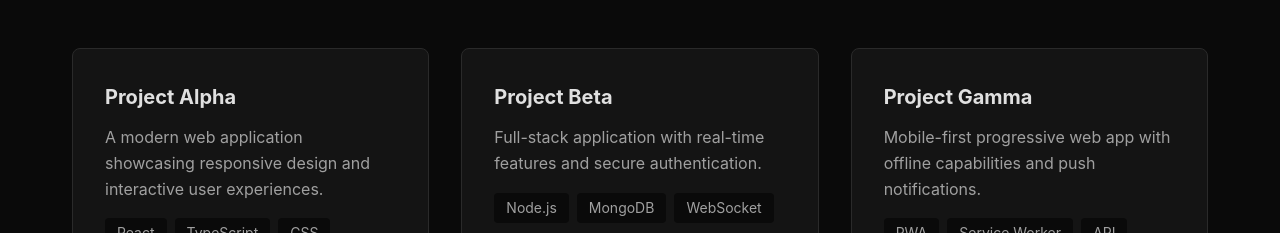
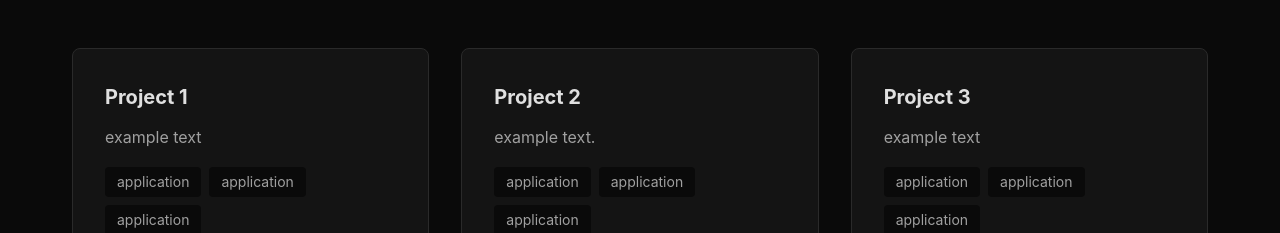
Before and after one commit to IamKasper/PortfolioWebsite, a plain HTML site: page index.html in a window 1280 px wide. Shown: the part 719-952 px from the top of the page. Drawn offline with nearby package versions, Linux system fonts and the light colour scheme.

Commit message:
text change

```diff
--- a/index.html
+++ b/index.html
@@ -37,32 +37,32 @@
             <h2 class="section-title">Featured Projects</h2>
             <div class="project-grid">
                 <article class="project-card">
-                    <h3>Project Alpha</h3>
-                    <p>A modern web application showcasing responsive design and interactive user experiences.</p>
+                    <h3>Project 1</h3>
+                    <p>example text</p>
                     <div class="project-tags">
-                        <span class="tag">React</span>
-                        <span class="tag">TypeScript</span>
-                        <span class="tag">CSS</span>
+                        <span class="tag">application</span>
+                        <span class="tag">application</span>
+                        <span class="tag">application</span>
                     </div>
                 </article>
 
                 <article class="project-card">
-                    <h3>Project Beta</h3>
-                    <p>Full-stack application with real-time features and secure authentication.</p>
+                    <h3>Project 2</h3>
+                    <p>example text.</p>
                     <div class="project-tags">
-                        <span class="tag">Node.js</span>
-                        <span class="tag">MongoDB</span>
-                        <span class="tag">WebSocket</span>
+                        <span class="tag">application</span>
+                        <span class="tag">application</span>
+                        <span class="tag">application</span>
                     </div>
                 </article>
 
                 <article class="project-card">
-                    <h3>Project Gamma</h3>
-                    <p>Mobile-first progressive web app with offline capabilities and push notifications.</p>
+                    <h3>Project 3</h3>
+                    <p>example text</p>
                     <div class="project-tags">
-                        <span class="tag">PWA</span>
-                        <span class="tag">Service Worker</span>
-                        <span class="tag">API</span>
+                        <span class="tag">application</span>
+                        <span class="tag">application</span>
+                        <span class="tag">application</span>
                     </div>
                 </article>
             </div>
```
Also changed, not shown: about.html (+2 -2 lines), projects.html (+1 -1 lines).
